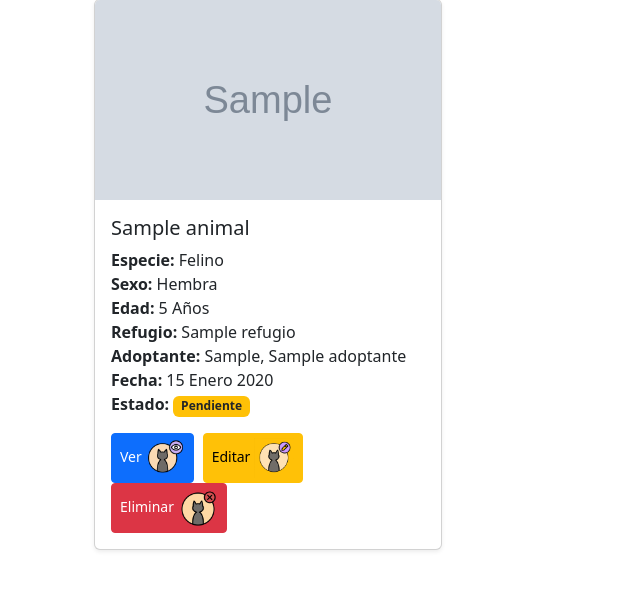
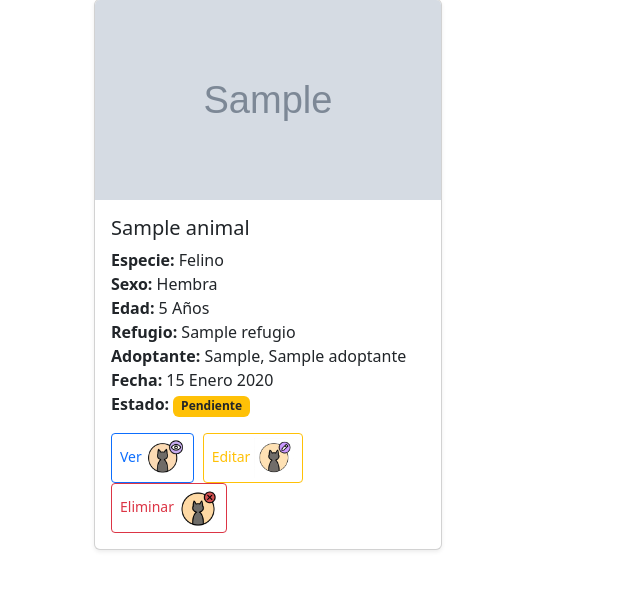
Before and after one commit to QueenMaggot/refugio, a Django app: page /adopciones/listado/ in a window 1280 px wide. Shown: the part 143-733 px from the top of the page, without its empty margins (0-640 px from the left). Run offline with Django 5.2, Linux system fonts and the light colour scheme; a user stored in the database is signed in; tables that the repository leaves empty hold one stand-in row (values such as "Sample post"); grey boxes marked "Sample" are stand-in pictures; some libraries are stand-ins or nearby versions.

```diff
--- a/src/templates/adopciones/adopciones_listar.html
+++ b/src/templates/adopciones/adopciones_listar.html
@@ -49,17 +49,17 @@
               <!-- Botones de acción -->
               <div class="mt-auto">
                 {% if perms.adopciones.view_adopcion %}
-                  <a href="{% url 'adopciones:adopcion_detail' adopcion.pk %}" class="btn btn-sm btn btn-primary me-1">Ver
+                  <a href="{% url 'adopciones:adopcion_detail' adopcion.pk %}" class="btn btn-sm btn-outline-primary me-1">Ver
                     <img src ="{% static 'img/gato-detail.png' %}"  style="height:40px">
                   </a>
                 {% endif %}
                 {% if perms.adopciones.change_adopcion %}
-                  <a href="{% url 'adopciones:adopcion_update' adopcion.pk %}" class="btn btn-sm btn btn-warning me-1">Editar
+                  <a href="{% url 'adopciones:adopcion_update' adopcion.pk %}" class="btn btn-sm btn-outline-warning me-1">Editar
                      <img src ="{% static 'img/gato-edicion.png' %}"  style="height:40px">
                   </a>
                 {% endif %}
                 {% if perms.adopciones.delete_adopcion %}
-                  <a href="{% url 'adopciones:adopcion_delete' adopcion.pk %}" class="btn btn-sm btn btn-danger">Eliminar
+                  <a href="{% url 'adopciones:adopcion_delete' adopcion.pk %}" class="btn btn-sm btn-outline-danger">Eliminar
                      <img src ="{% static 'img/gato-delete.png' %}"  style="height:40px">
                   </a>
                 {% endif %}
```
Also changed, not shown: src/templates/adopciones/adopcion_form.html (+7 -3 lines).
